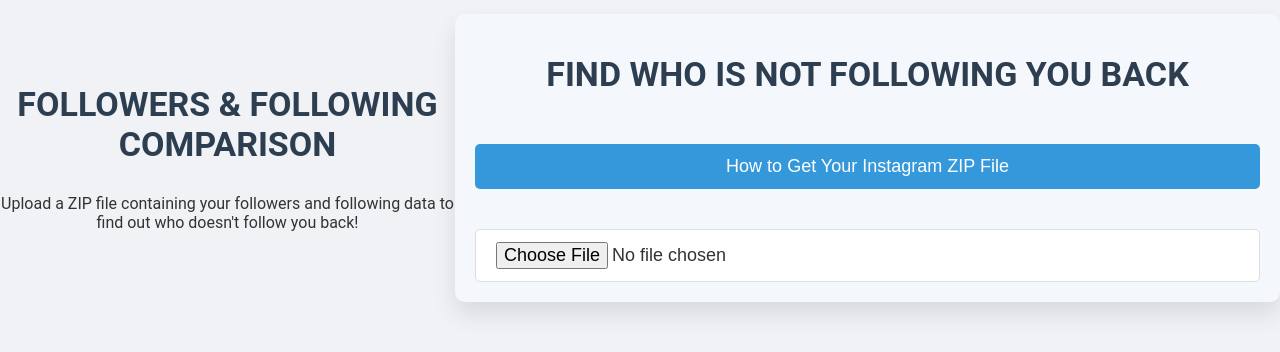
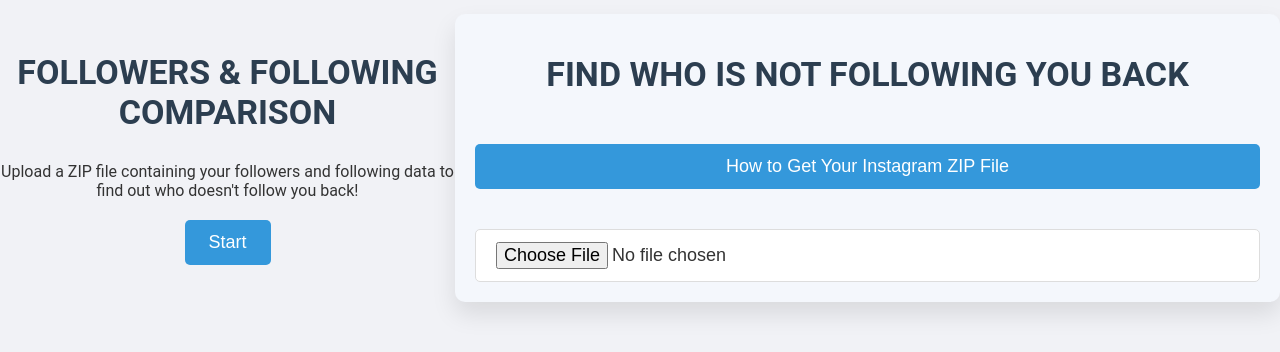
Before and after one commit to kunjkhanpara/Instagram_Unfollower_Tracker, a React (Create React App) app: page / in a window 1280 px wide. Shown: the part 242-594 px from the top of the page. Built offline with nearby package versions, Linux system fonts and the light colour scheme.

Commit message:
first commit

```diff
--- a/src/App.css
+++ b/src/App.css
@@ -25,3 +25,23 @@
   text-align: center;
   margin-bottom: 20px;
 }
+
+.start-button {
+  text-decoration: none;
+}
+
+.start-button button {
+  padding: 12px 24px;
+  font-size: 18px;
+  background-color: #3498db;
+  color: white;
+  border: none;
+  cursor: pointer;
+  border-radius: 5px;
+  margin-top: 20px;
+  transition: background-color 0.3s ease;
+}
+
+.start-button button:hover {
+  background-color: #2980b9;
+}
--- a/src/App.js
+++ b/src/App.js
@@ -1,7 +1,7 @@
 // src/App.js
 
 import React from 'react';
-import { BrowserRouter as Router, Routes, Route } from 'react-router-dom'; // Correct imports for v6
+import { BrowserRouter as Router, Routes, Route, Link } from 'react-router-dom'; // Import Link for navigation
 import './App.css';
 import FileUpload from './components/FileUpload';
 import Instructions from './components/Instructions'; // Assuming you've created this component
@@ -13,7 +13,13 @@
         <div className="app-header">
           <h1>Followers & Following Comparison</h1>
           <p>Upload a ZIP file containing your followers and following data to find out who doesn't follow you back!</p>
+
+          {/* Button to Start */}
+          <Link to="/" className="start-button">
+            <button>Start</button>
+          </Link>
         </div>
+
         <Routes>
           <Route path="/" element={<FileUpload />} />
           <Route path="/instructions" element={<Instructions />} />
```
Also changed, not shown: package.json (+5 -2 lines), 2 other files (tests, documents, lock files or other folders).
